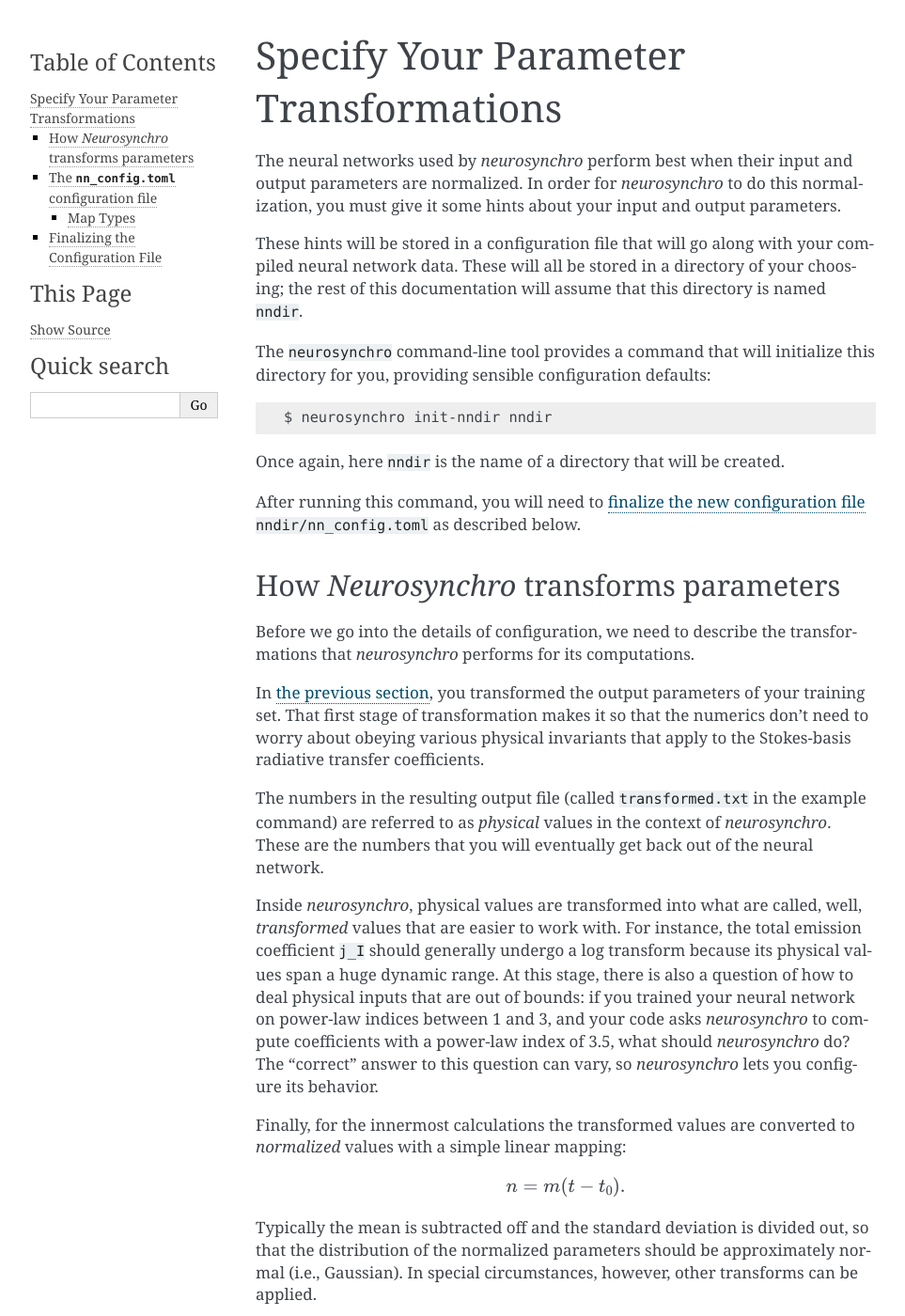
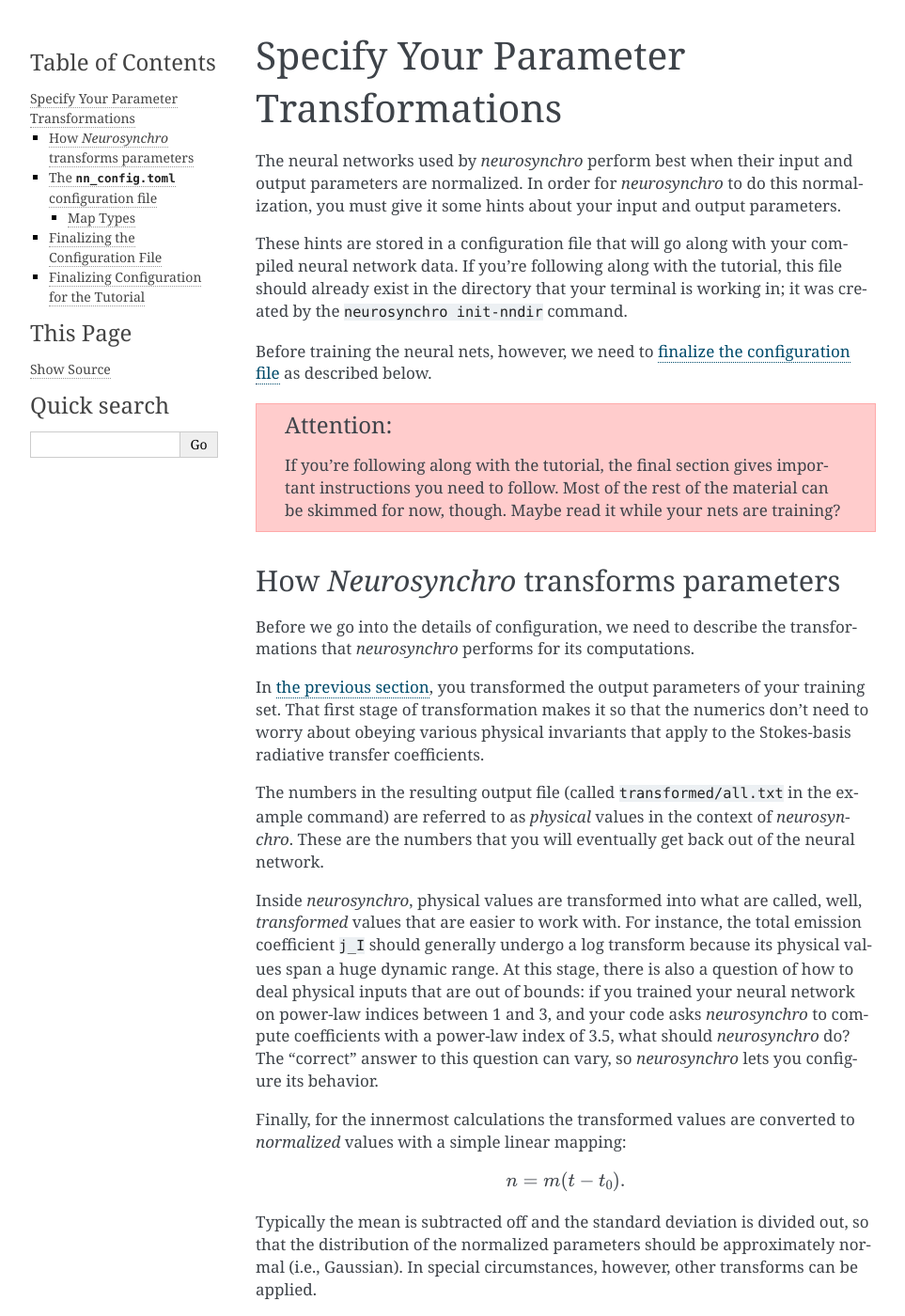
Before and after one commit to pkgw/neurosynchro, a Sphinx documentation site: the page built from doc/specify-parameter-transformations.rst, in a window 1280 px wide and 1400 px high. Shown: the whole window at 94% size, without its empty margins (148-1111 px from the left). Built offline with Sphinx 7.4.7, drawn with Linux system fonts in a browser that asks for light colours; some of the changed text lies outside the part shown.

Commit message:
doc: rework into more of a tutorial, since I uploaded the training data

```diff
--- a/doc/specify-parameter-transformations.rst
+++ b/doc/specify-parameter-transformations.rst
@@ -11,21 +11,18 @@ output parameters are normalized. In order for *neurosynchro* to do this
 normalization, you must give it some hints about your input and output
 parameters.
 
-These hints will be stored in a configuration file that will go along with
-your compiled neural network data. These will all be stored in a directory of
-your choosing; the rest of this documentation will assume that this directory
-is named ``nndir``.
+These hints are stored in a configuration file that will go along with your
+compiled neural network data. If you’re following along with the tutorial,
+this file should already exist in the directory that your terminal is working
+in; it was created by the ``neurosynchro init-nndir`` command.
 
-The ``neurosynchro`` command-line tool provides a command that will initialize
-this directory for you, providing sensible configuration defaults::
+Before training the neural nets, however, we need to :ref:`finalize the
+configuration file <finalizing-config-file>` as described below.
 
-  $ neurosynchro init-nndir nndir
-
-Once again, here ``nndir`` is the name of a directory that will be created.
-
-After running this command, you will need to :ref:`finalize the new
-configuration file <finalizing-config-file>` ``nndir/nn_config.toml`` as
-described below.
+.. attention:: If you’re following along with the tutorial, the final section
+               gives important instructions you need to follow. Most of the
+               rest of the material can be skimmed for now, though. Maybe read
+               it while your nets are training?
 
 
 .. _transformations:
@@ -200,9 +197,9 @@ parameter values and internal “transformed” values:
 Finalizing the Configuration File
 ---------------------------------
 
-The ``neurosynchro init-nndir`` command generates a configuration file with
-suggested defaults for the *s* and *theta* input parameters, and the suite of
-output parameters generated by the ``neurosynchro transform`` step.
+The configuration file generated by the ``neurosynchro init-nndir`` command
+contains suggested defaults for the *s* and *theta* input parameters and the
+suite of output parameters generated by the ``neurosynchro transform`` step.
 
 However, the command doesn’t (and can’t) know what other input parameters your
 model uses, so you must edit the ``nn_config.toml`` file to define them. Add
@@ -216,4 +213,22 @@ You may want to revisit this file to, for example, try a different neural
 network training scheme to improve *neurosynchro*’s performance for a certain
 model output parameter.
 
+
+Finalizing Configuration for the Tutorial
+-----------------------------------------
+
+For the purposes of the tutorial, here are the specific adjustments you should
+make to the default configuration file:
+
+1. Add a stanza defining the power-law index parameter::
+
+     [[params]]
+     name = "p"
+     maptype = "direct"
+
+2. Edit the stanza for the result ``rho_Q_sign`` to specify that it should use
+   the ``binary`` trainer rather than the ``generic`` one.
+
+.. rho-q: twolayer??
+
 **Next**: :ref:`precalculate the domain and range of your training set <precalculate-domain-range>`.
```
Also changed, not shown: other parts of doc/specify-parameter-transformations.rst (+4 -4 lines), doc/download-training-set.rst (added, +68 -0 lines), doc/index.rst (+29 -4 lines), doc/precalculate-domain-and-range.rst (+5 -5 lines), doc/train-networks.rst (+19 -12 lines), doc/transform-training-set.rst (+11 -11 lines).
